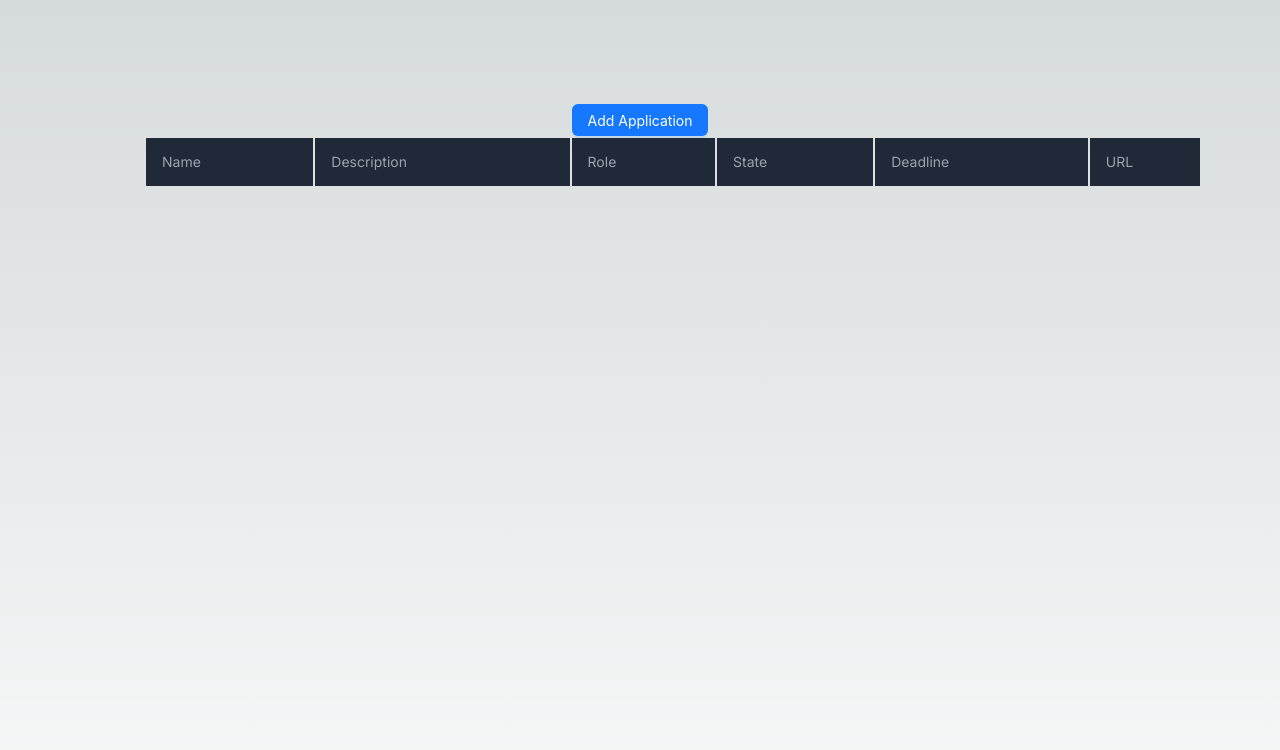
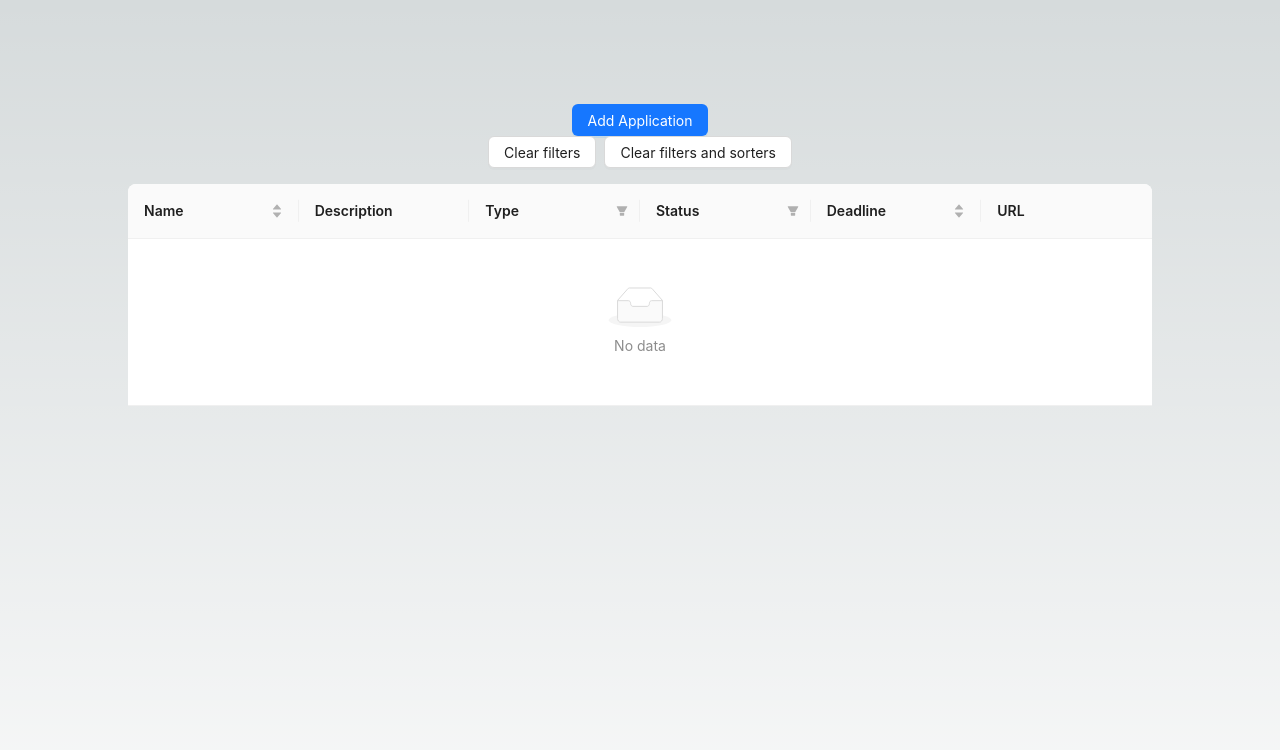
Before and after one commit to JaykumarPatel4802/track-app, a Next.js app: page / in a window 1280 px wide. Shown: the top 750 px of the page. Built offline with nearby package versions, Linux system fonts and the light colour scheme.

Commit message:
add table filtering and sorting

```diff
--- a/src/app/interfaces.tsx
+++ b/src/app/interfaces.tsx
@@ -2,8 +2,8 @@ export interface Application {
     // id: number;
     name: String;
     description: String;
-    role: String;
-    state: String;
+    type: String;
+    status: String;
     deadline: String;
     url: String;
     id: any;
--- a/src/components/AddApplicationForm.tsx
+++ b/src/components/AddApplicationForm.tsx
@@ -36,8 +36,8 @@ const AddApplicationForm: React.FC = (props: any) => {
         props.methods[1](e.target.value);
     };
 
-    const onChangeRole = (e: React.ChangeEvent<HTMLInputElement | HTMLTextAreaElement>) => {
-        props.methods[2](e.target.value);
+    const onChangeType = (value: string) => {
+        props.methods[2](value);
     };
 
     const onChangeStatus = (value: string) => {
@@ -92,26 +92,23 @@ const AddApplicationForm: React.FC = (props: any) => {
                     <Input onChange={onChangeName} />
                 </Form.Item>
                 <Form.Item name="type" label="Type">
-                    <Select>
-                        <Select.Option value="full-time">Full-Time</Select.Option>
-                        <Select.Option value="internship">Internship</Select.Option>
-                        <Select.Option value="contractor">Contractor</Select.Option>
+                    <Select onChange={onChangeType}>
+                        <Select.Option value="Full Time">Full-Time</Select.Option>
+                        <Select.Option value="Internship">Internship</Select.Option>
+                        <Select.Option value="Contractor">Contractor</Select.Option>
                     </Select>
                 </Form.Item>
                 <Form.Item name="description" label="Description">
                     <TextArea rows={2} onChange={onChangeDescription} />
                 </Form.Item>
-                <Form.Item name="role" label="Role:">
-                    <Input onChange={onChangeRole}/>
-                </Form.Item>
                 <Form.Item name="status" label="Status">
                     <Select onChange={onChangeStatus}>
-                        <Select.Option value="not-applied">Not Applied</Select.Option>
-                        <Select.Option value="applied">Applied</Select.Option>
-                        <Select.Option value="interview">Interview</Select.Option>
-                        <Select.Option value="offer">Offer</Select.Option>
-                        <Select.Option value="rejected">Rejected</Select.Option>
-                        <Select.Option value="oa">Online Assessment</Select.Option>
+                        <Select.Option value="Not Applied">Not Applied</Select.Option>
+                        <Select.Option value="Applied">Applied</Select.Option>
+                        <Select.Option value="Interview">Interview</Select.Option>
+                        <Select.Option value="Offer">Offer</Select.Option>
+                        <Select.Option value="Rejected">Rejected</Select.Option>
+                        <Select.Option value="OA">Online Assessment</Select.Option>
                     </Select>
                 </Form.Item>
                 <Form.Item name="deadline" label="Deadline">
--- a/src/components/Applications.tsx
+++ b/src/components/Applications.tsx
@@ -3,65 +3,146 @@
 import Data from '@/data/Data';
 import { useContext } from 'react';
 import { useApplicationContext } from '@/app/context/ApplicationContext';
+import type { TableProps } from 'antd';
+import { Button, Space, Table } from 'antd';
+import type { ColumnsType, FilterValue, SorterResult } from 'antd/es/table/interface';
+import { Application } from '@/app/interfaces';
+import { useState } from 'react';
+
+interface DataType {
+    key: String,
+    name: String,
+    description: String,
+    type: String,
+    status: String,
+    deadline: String,
+    url: String,
+}
 
 const Applications = (props : any) => {
 
     const {applications} = useApplicationContext();
-    console.log("Applications")
-    console.log(applications)
 
     const ApplicationsList = () => {
+        var applicationsList: DataType[] = [];
+
         if (applications.length == 0) {
-            return null;
+            return applicationsList;
         }
 
-        var applicationsList = applications.map((item: any) => {
-            // console.log("getApplicationsList")
-            return <Application item={item} key={item.id} />
-        })
-        // console.log(applicationsList);
+        for (var i = 0; i < applications.length; i++) {
+            applicationsList.push({
+                key: i.toString(),
+                name: applications[i].name,
+                description: applications[i].description,
+                type: applications[i].type,
+                status: applications[i].status,
+                deadline: applications[i].deadline,
+                url: applications[i].url
+            });
+        }
         return applicationsList;
     }
 
+    const data: DataType[] = ApplicationsList();
+
+    const [filteredInfo, setFilteredInfo] = useState<Record<string, FilterValue | null>>({});
+    const [sortedInfo, setSortedInfo] = useState<SorterResult<DataType>>({});
+
+    const handleChange: TableProps<DataType>['onChange'] = (pagination, filters, sorter, extra) => {
+        console.log('Various parameters', pagination, filters, sorter, extra);
+        setFilteredInfo(filters);
+        setSortedInfo(sorter as SorterResult<DataType>);
+    };
+
+    const clearFilters = () => {
+        setFilteredInfo({});
+    };
+
+    const clearAll = () => {
+        setFilteredInfo({});
+        setSortedInfo({});
+    };
+
+    const columns: ColumnsType<DataType> = [
+        {
+          title: 'Name',
+          dataIndex: 'name',
+          key: 'name',
+          sorter: {
+            compare: (a, b) => a.name.toLowerCase().localeCompare(b.name.toLowerCase()),
+            multiple: 1,
+          },
+        //   sortOrder: sortedInfo.columnKey === 'name' ? sortedInfo.order : null,
+          ellipsis: true,
+        },
+        {
+            title: 'Description',
+            dataIndex: 'description',
+            key: 'description',
+            ellipsis: true,
+        },
+        {
+            title: 'Type',
+            dataIndex: 'type',
+            key: 'type',
+            filters: [
+              { text: 'Full Time', value: 'Full Time' },
+              { text: 'Internship', value: 'Internship' },
+              { text: 'Contractor', value: 'Contractor' },
+            ],
+            filteredValue: filteredInfo.type || null,
+            onFilter: (value: string, record) => record.type.includes(value),
+          //   sorter: (a, b) => a.address.length - b.address.length,
+          //   sortOrder: sortedInfo.columnKey === 'address' ? sortedInfo.order : null,
+            ellipsis: true,
+        },
+        {
+            title: 'Status',
+            dataIndex: 'status',
+            key: 'status',
+            filters: [
+              { text: 'Not Applied', value: 'not-applied' },
+              { text: 'Applied', value: 'applied' },
+              { text: 'Interview', value: 'interview' },
+              { text: 'Offer', value: 'offer' },
+              { text: 'Rejected', value: 'rejected' },
+              { text: 'Online Assessment', value: 'oa' },
+            ],
+            filteredValue: filteredInfo.status || null,
+            onFilter: (value: string, record) => record.status.includes(value),
+          //   sorter: (a, b) => a.address.length - b.address.length,
+          //   sortOrder: sortedInfo.columnKey === 'address' ? sortedInfo.order : null,
+            ellipsis: true,
+        },
+        {
+          title: 'Deadline',
+          dataIndex: 'deadline',
+          key: 'deadline',
+          sorter: {
+            compare: (a, b) => a.deadline.toLowerCase().localeCompare(b.deadline.toLowerCase()),
+            multiple: 2,
+          },
+        //   sortOrder: sortedInfo.columnKey === 'deadline' ? sortedInfo.order : null,
+          ellipsis: true,
+        },
+        {
+            title: 'URL',
+            dataIndex: 'url',
+            key: 'url',
+            ellipsis: true,
+        },
+    ];
+
+
     return (
-        <section className={"container px-4 mx-auto" + (' dark') }>
-            <div className="flex flex-col">
-                <div className="-mx-4 -my-2 overflow-x-auto sm:-mx-6 lg:-mx-8">
-                    <div className="inline-block min-w-full py-2 align-middle md:px-6 lg:px-8">
-                        <div className='overflow-hidden border border-gray-200 dark:border-gray-700 md:rounded-lg'>
-                            <table className='min-w-full divide-y divide-gray-200 dark:divide-gray-700'>
-                                <thead className='bg-gray-50 dark:bg-gray-800'>
-                                    <tr>
-                                        <th scope='col' className='px-4 py-3.5 text-sm font-normal text-left rtl:text-right text-gray-500 dark:text-gray-400'>Name</th>
-                                        <th scope='col' className='px-4 py-3.5 text-sm font-normal text-left rtl:text-right text-gray-500 dark:text-gray-400'>Description</th>
-                                        <th scope='col' className='px-4 py-3.5 text-sm font-normal text-left rtl:text-right text-gray-500 dark:text-gray-400'>Role</th>
-                                        <th scope='col' className='px-4 py-3.5 text-sm font-normal text-left rtl:text-right text-gray-500 dark:text-gray-400'>State</th>
-                                        <th scope='col' className='px-4 py-3.5 text-sm font-normal text-left rtl:text-right text-gray-500 dark:text-gray-400'>Deadline</th>
-                                        <th scope='col' className='px-4 py-3.5 text-sm font-normal text-left rtl:text-right text-gray-500 dark:text-gray-400'>URL</th>
-                                    </tr>
-                                </thead>
-                                <tbody className='bg-white divide-y divide-gray-200 dark:divide-gray-700 dark:bg-gray-900'>
-                                    {ApplicationsList()}
-                                </tbody>
-                            </table>
-                        </div>
-                    </div>
-                </div>
-            </div>
-        </section>
-    );
-}
-
-const Application = (props: any) => {
-    return (
-        <tr>
-            <td className='px-4 py-4 text-sm text-gray-500 dark:text-gray-300 whitespace-nowrap'>{props.item.name}</td>
-            <td className='px-4 py-4 text-sm text-gray-500 dark:text-gray-300 whitespace-nowrap'>{props.item.description}</td>
-            <td className='px-4 py-4 text-sm text-gray-500 dark:text-gray-300 whitespace-nowrap'>{props.item.role}</td>
-            <td className='px-4 py-4 text-sm text-gray-500 dark:text-gray-300 whitespace-nowrap'>{props.item.state}</td>
-            <td className='px-4 py-4 text-sm text-gray-500 dark:text-gray-300 whitespace-nowrap'>{props.item.deadline}</td>
-            <td className='px-4 py-4 text-sm text-gray-500 dark:text-gray-300 whitespace-nowrap'>{props.item.url}</td>
-        </tr>
+        <>
+            <Space style={{ marginBottom: 16 }}>
+                <Button onClick={clearFilters}>Clear filters</Button>
+                <Button onClick={clearAll}>Clear filters and sorters</Button>
+            </Space>
+            <Table columns={columns} dataSource={data} onChange={handleChange} />
+        </>
     );
 }
 
--- a/src/components/State.tsx
+++ b/src/components/State.tsx
@@ -1,4 +1,4 @@
-enum State {
+enum Status {
     Not_Applied,
     Applied,
     Inteview,
@@ -7,4 +7,4 @@ enum State {
     OA
 }
 
-export default State;
+export default Status;
--- a/tailwind.config.js
+++ b/tailwind.config.js
@@ -1,6 +1,9 @@
 /** @type {import('tailwindcss').Config} */
 
 module.exports = {
+  corePlugins: {
+    preflight: false
+  },
   darkMode: 'class',
   content: [
     './src/pages/**/*.{js,ts,jsx,tsx,mdx}',
@@ -17,7 +20,4 @@ module.exports = {
     },
   },
   plugins: [],
-  corePlugins: {
-    preflight: false
-  }
 }
```
Also changed, not shown: src/app/page.tsx (+11 -11 lines).
